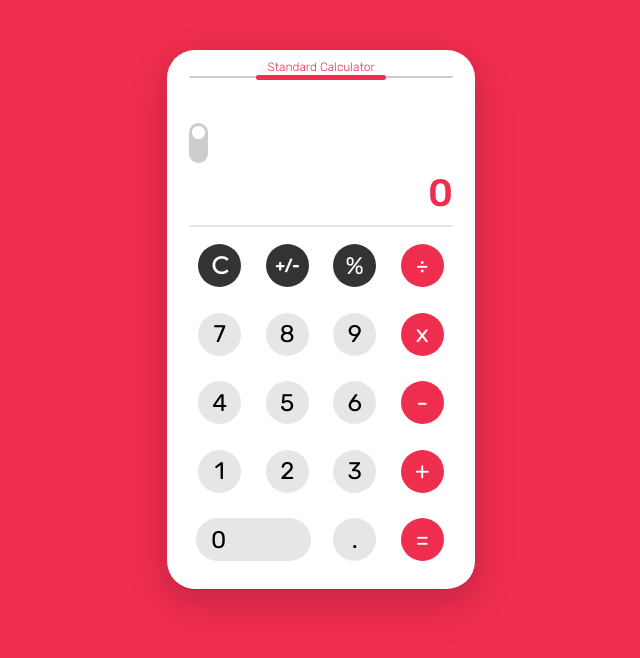
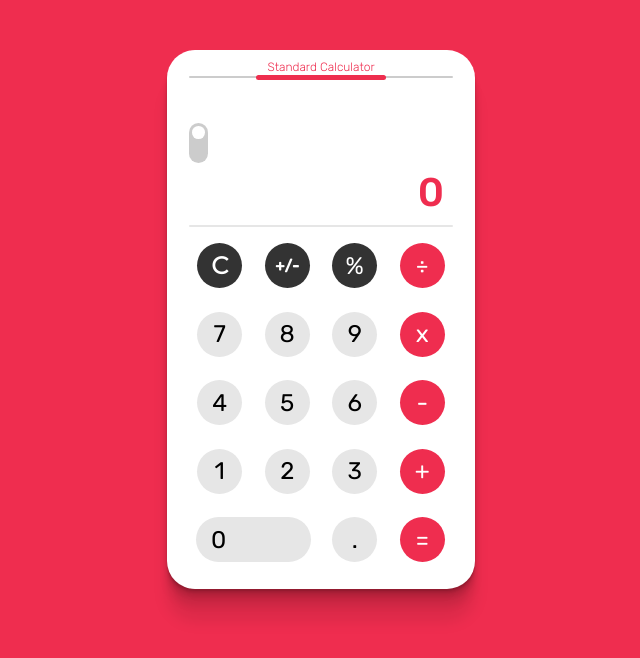
Before and after one commit to johnfabro07/calculator, a plain HTML site: page index.html in a window 1280 px wide. Shown: the whole page, without its empty margins (319-959 px from the left). Drawn offline with Linux system fonts and the light colour scheme.

Commit message:
some slight ui design changes

```diff
--- a/js/index.js
+++ b/js/index.js
@@ -48,7 +48,7 @@ otherButtons.forEach(button => {
     button.addEventListener('click', function(e) {
         if (e.target.id === "equal") equalFunction();
         if (e.target.id === "sign") changeSign(e);
-        if (e.target.id === "dot") insertDot(e);
+        if (e.target.id === "dot") insertDot();
         if (e.target.id === "percentage") percentage(e);
         if (e.target.id === "clear") clear();
     })
@@ -149,7 +149,7 @@ function changeSign(e){
     e.target.classList.add('button-click');
 };
 
-function insertDot(e) {
+function insertDot() {
     if (digitLimit > -1 && digitLimit < 9) {
         if (!(screen.textContent.includes('.'))) {
             screen.textContent += '.';
@@ -169,7 +169,6 @@ function insertDot(e) {
         screen.textContent = '0.';
         digitLimit = 1;
     };
-    e.target.classList.add('button-click');
 };
 
 function percentage(e){
--- a/style/style.css
+++ b/style/style.css
@@ -46,7 +46,7 @@ body {
     background: var(--base-color);
     border: #fff;
     border-radius: 28px;
-    box-shadow: rgba(17, 17, 26, 0.1) 0px 1px 0px, rgba(17, 17, 26, 0.1) 0px 8px 24px, rgba(17, 17, 26, 0.1) 0px 16px 48px;
+    box-shadow: rgba(0, 0, 0, 0.09) 0px 2px 1px, rgba(0, 0, 0, 0.09) 0px 4px 2px, rgba(0, 0, 0, 0.09) 0px 8px 4px, rgba(0, 0, 0, 0.09) 0px 16px 8px, rgba(0, 0, 0, 0.09) 0px 32px 16px;
     transition: 0.07s;
 }
 
@@ -103,7 +103,7 @@ div[data-line='line2'] {
 }
 
 .switch-mode-container {
-    flex: 1;
+    width: 20px;
     display: flex;
     justify-content: start;
     align-items: center;
@@ -176,7 +176,7 @@ input:checked + .slider:before {
     padding-bottom: 10px;
     max-width: 235px;
     font-weight: 500;
-    font-size: 38px;
+    font-size: 40px;
     color: var(--main-text-color);
     overflow: hidden;
 }
@@ -200,8 +200,8 @@ input:checked + .slider:before {
 
 button {
     display:block;
-    height: 43px;
-    width: 43px;
+    height: 45px;
+    width: 45px;
     border-radius: 50%;
     border: 1px transparent;
     justify-self: center;
```
